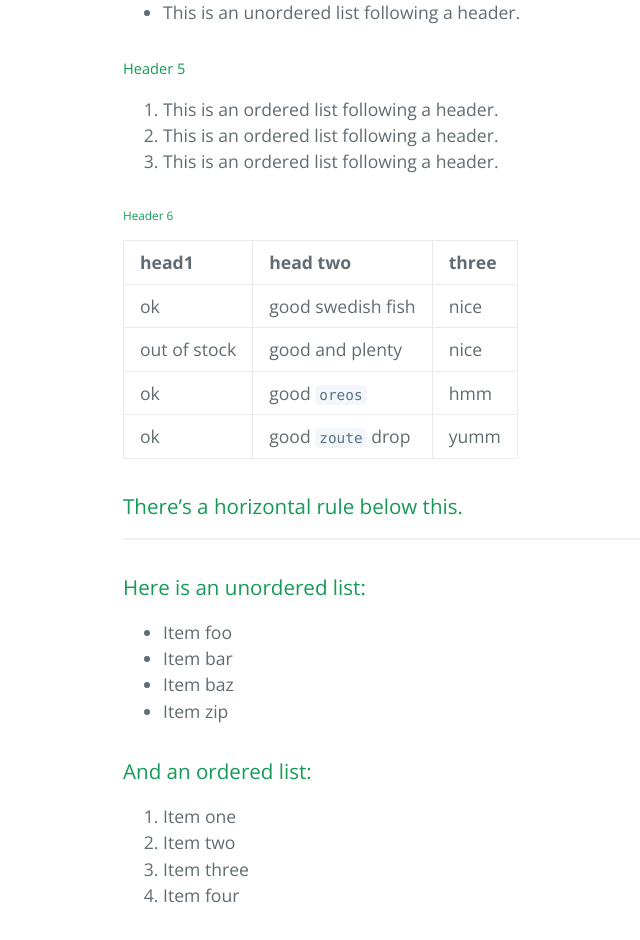
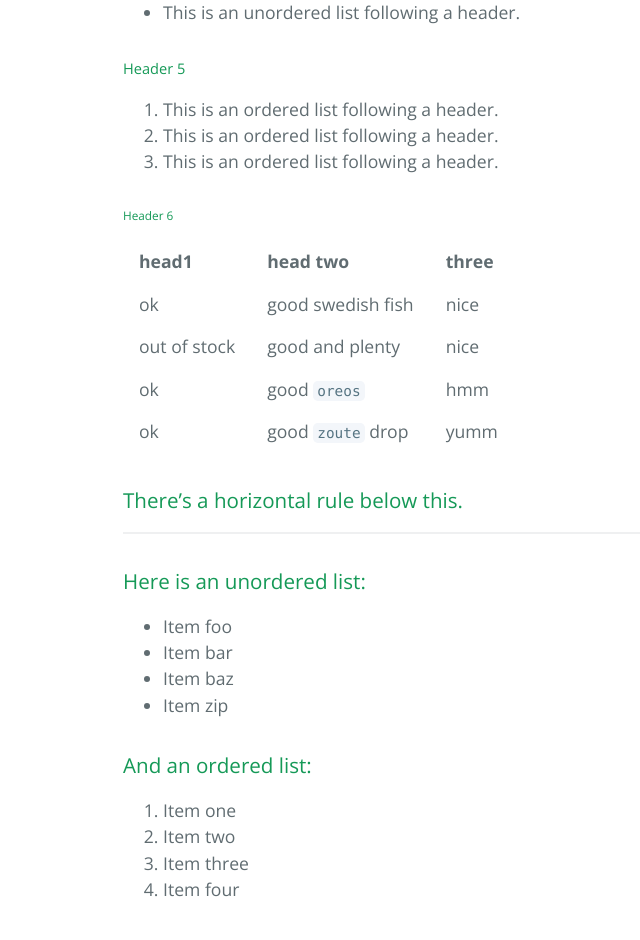
Before and after one commit to adessus/site, a Jekyll site: the page built from pages-themes-cayman-d4cdac1 2/index.md, in a window 1280 px wide. Shown: the part 1380-2320 px from the top of the page, without its empty margins (101-741 px from the left). Built offline with Jekyll 4.4.1, drawn with Linux system fonts in a browser that asks for light colours.

Commit message:
Update jekyll-theme-cayman.scss

```diff
--- a/pages-themes-cayman-d4cdac1 2/_sass/jekyll-theme-cayman.scss
+++ b/pages-themes-cayman-d4cdac1 2/_sass/jekyll-theme-cayman.scss
@@ -321,7 +321,7 @@ a {
     th,
     td {
       padding: 0.5rem 1rem;
-      border: 1px solid $table-border-color;
+      border: 0px solid transparent $table-border-color;
     }
   }
 
```
